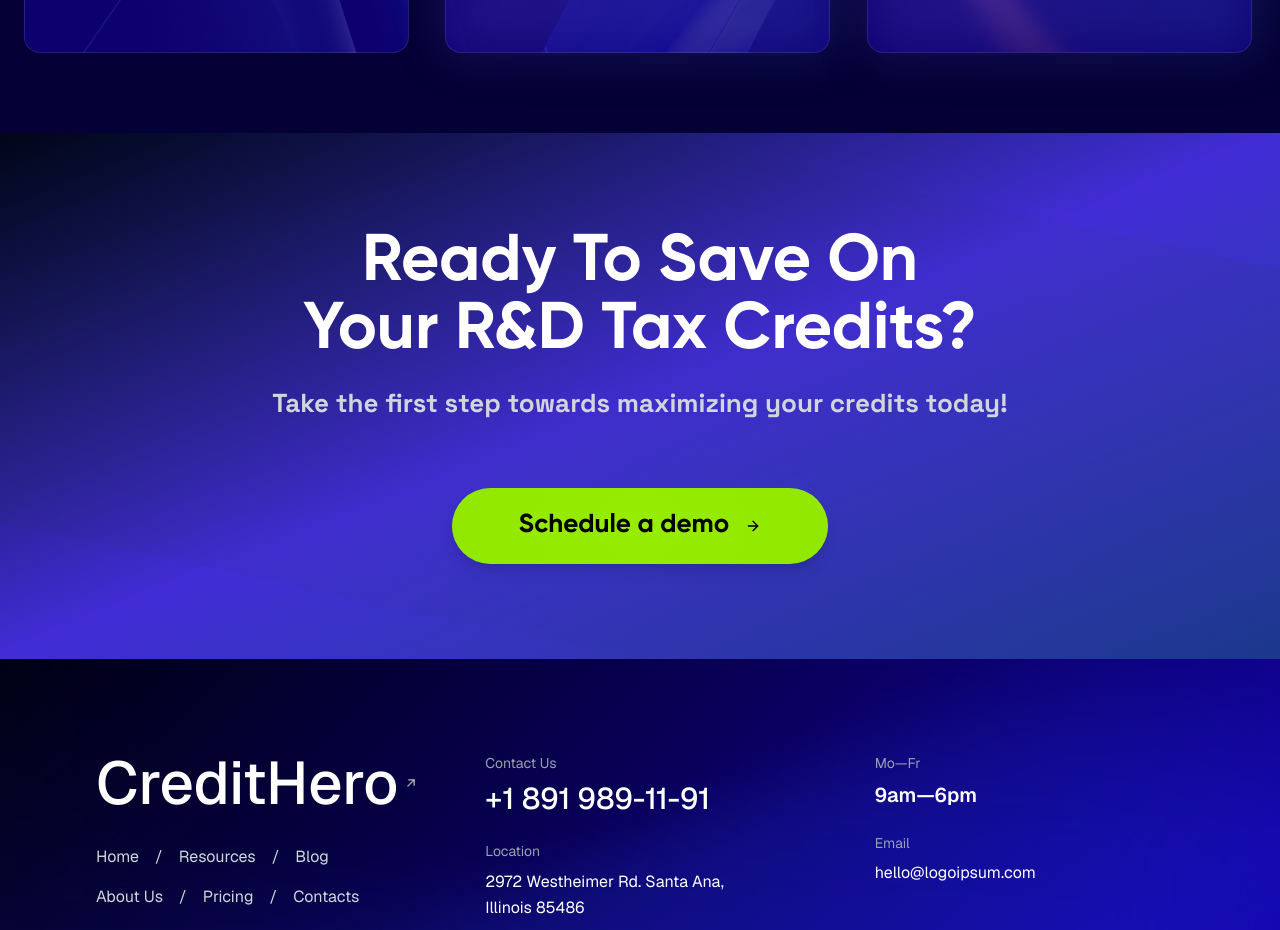
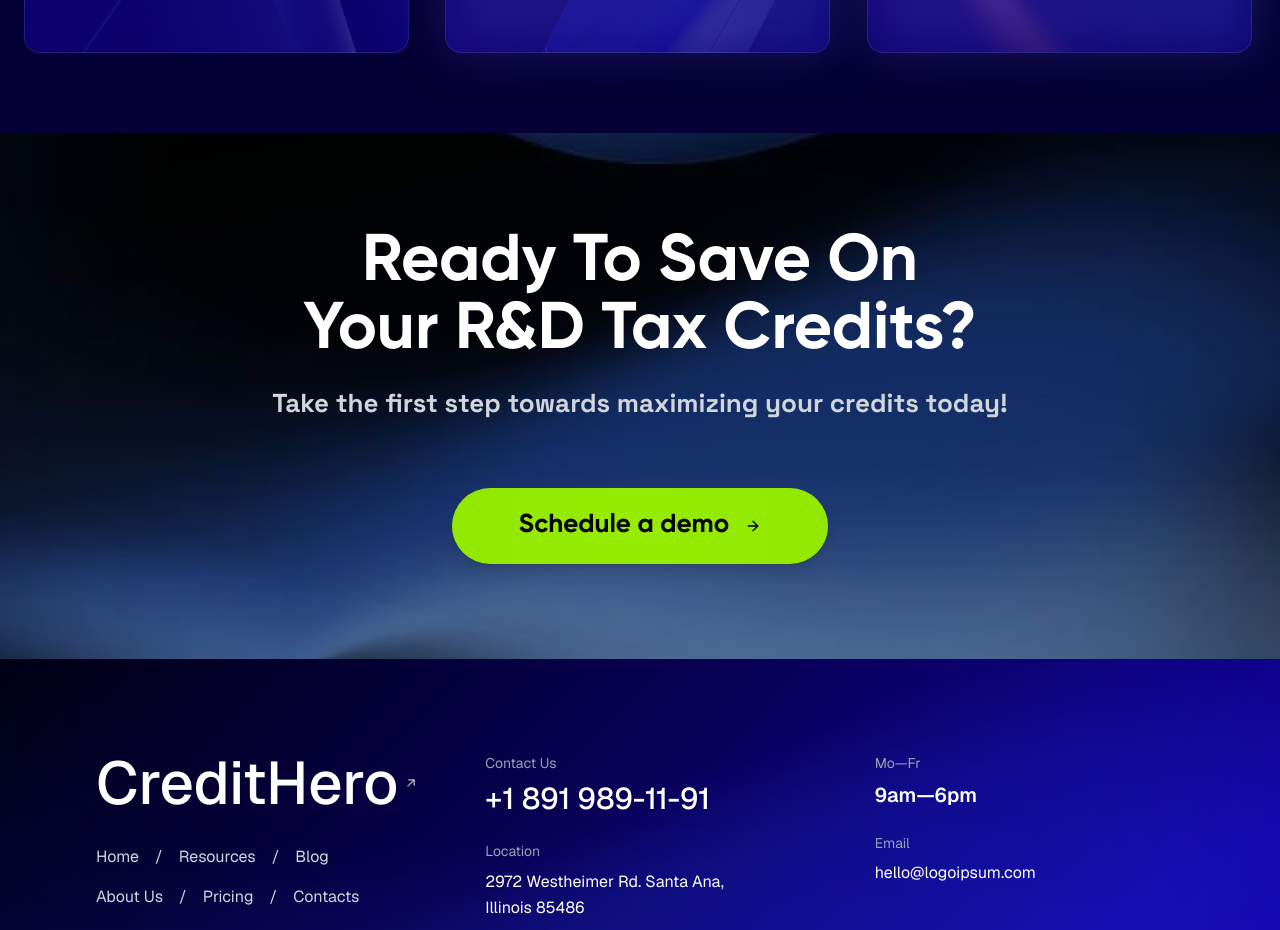
Before and after one commit to gulsabadc/research-credit-frontend, a Next.js app: page / in a window 1280 px wide. Shown: the part 4800-5730 px from the top of the page. Built offline with nearby package versions, Linux system fonts and the light colour scheme.

Commit message:
CTA components BG added

```diff
--- a/src/components/Cta.tsx
+++ b/src/components/Cta.tsx
@@ -5,7 +5,7 @@
   return (
     <section className="w-full h-[526px] relative overflow-hidden">
       {/* Background with dark blue gradient and geometric elements */}
-      <div className="absolute inset-0 bg-gradient-to-br from-slate-950 via-indigo-700 to-blue-900">
+      <div className="absolute inset-0 bg-gradient-to-br from-slate-950 via-indigo-700 to-blue-900 bg-[url('/RnD.png')] bg-cover bg-center">
         {/* Geometric background elements */}
         <div className="absolute inset-0 opacity-20">
           <div className="absolute top-0 left-0 w-full h-full bg-gradient-to-br from-transparent via-blue-800/30 to-transparent transform -skew-y-12"></div>
```
Also changed, not shown: public/RnD.png (added).
